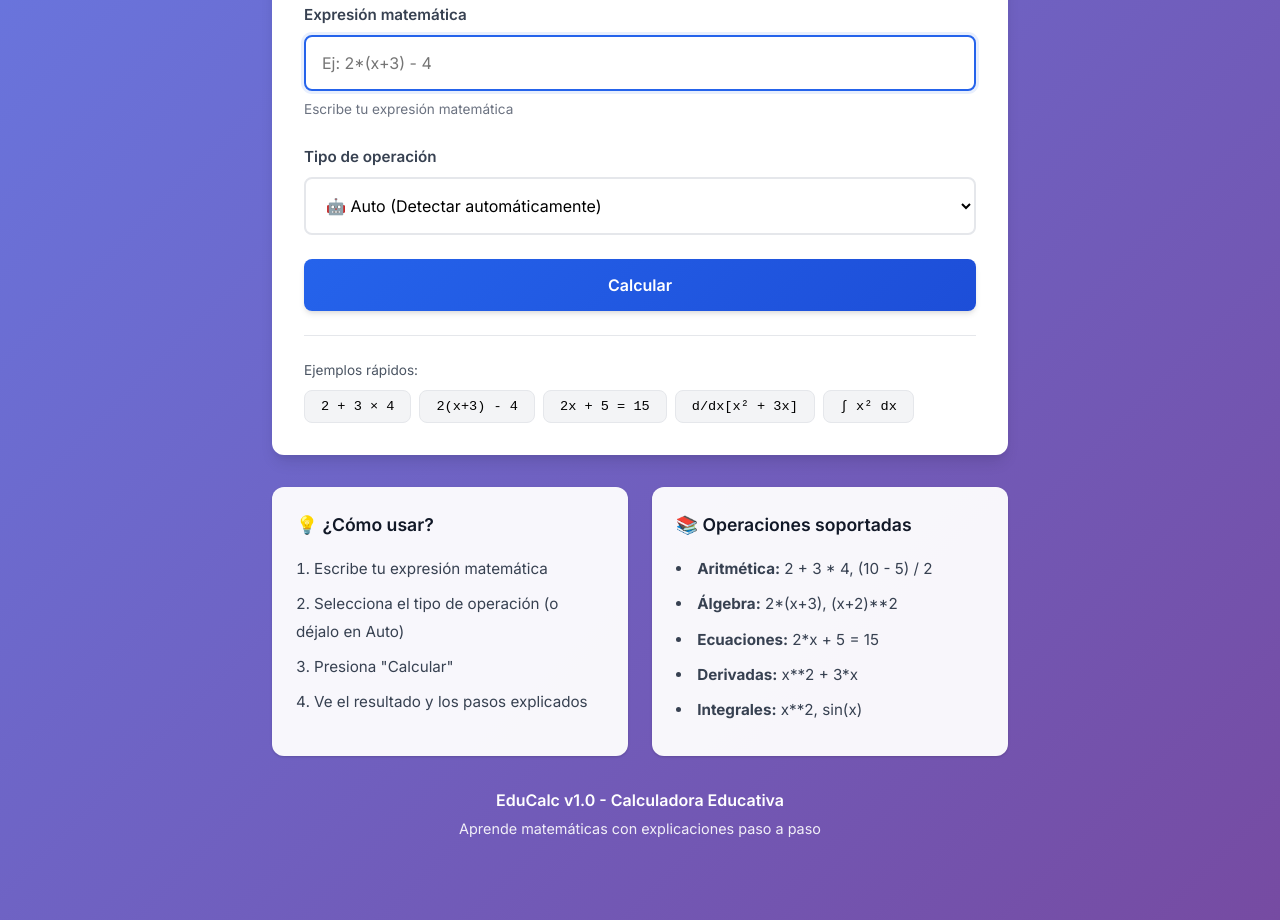
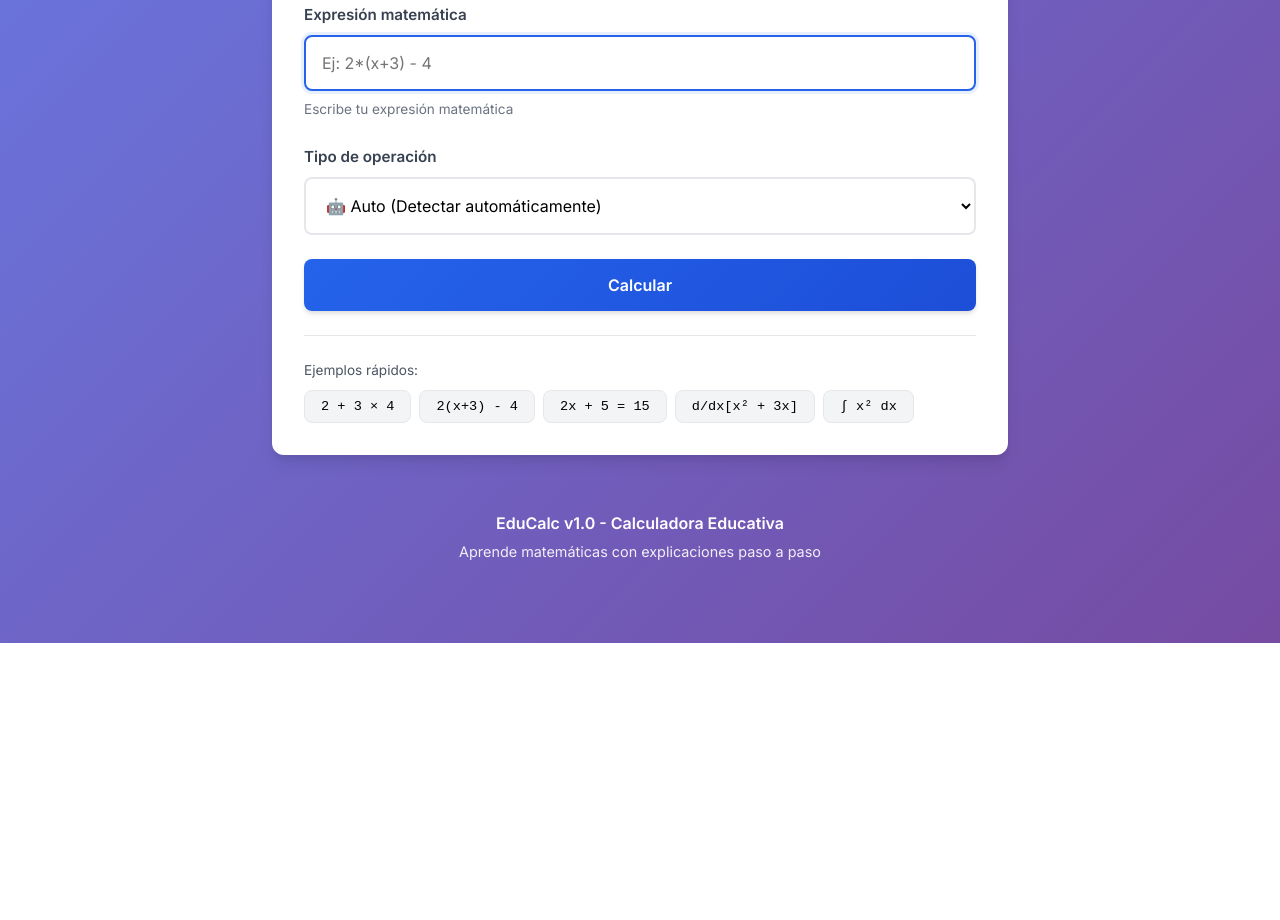
Before and after one commit to Yully24/APPCALCULATOR-FRONT, a plain HTML site: page educalc-pages/index.html in a window 1280 px wide. Shown: the part 533-1453 px from the top of the page. After the commit the page ends 1176 px from the top, so only its background shows below. Drawn offline with Linux system fonts and the light colour scheme; no server answers.

Commit message:
Eliminar sección duplicada de info

```diff
--- a/educalc-pages/index.html
+++ b/educalc-pages/index.html
@@ -160,30 +160,6 @@
                 </div>
                 <p id="errorMessage" class="error-message"></p>
             </div>
-
-            <!-- Info Section -->
-            <div class="info-section">
-                <div class="info-card">
-                    <h3 class="info-title">💡 ¿Cómo usar?</h3>
-                    <ol class="info-list">
-                        <li>Escribe tu expresión matemática</li>
-                        <li>Selecciona el tipo de operación (o déjalo en Auto)</li>
-                        <li>Presiona "Calcular"</li>
-                        <li>Ve el resultado y los pasos explicados</li>
-                    </ol>
-                </div>
-
-                <div class="info-card">
-                    <h3 class="info-title">📚 Operaciones soportadas</h3>
-                    <ul class="info-list">
-                        <li><strong>Aritmética:</strong> 2 + 3 * 4, (10 - 5) / 2</li>
-                        <li><strong>Álgebra:</strong> 2*(x+3), (x+2)**2</li>
-                        <li><strong>Ecuaciones:</strong> 2*x + 5 = 15</li>
-                        <li><strong>Derivadas:</strong> x**2 + 3*x</li>
-                        <li><strong>Integrales:</strong> x**2, sin(x)</li>
-                    </ul>
-                </div>
-            </div>
         </div>
     </main>
 
```
